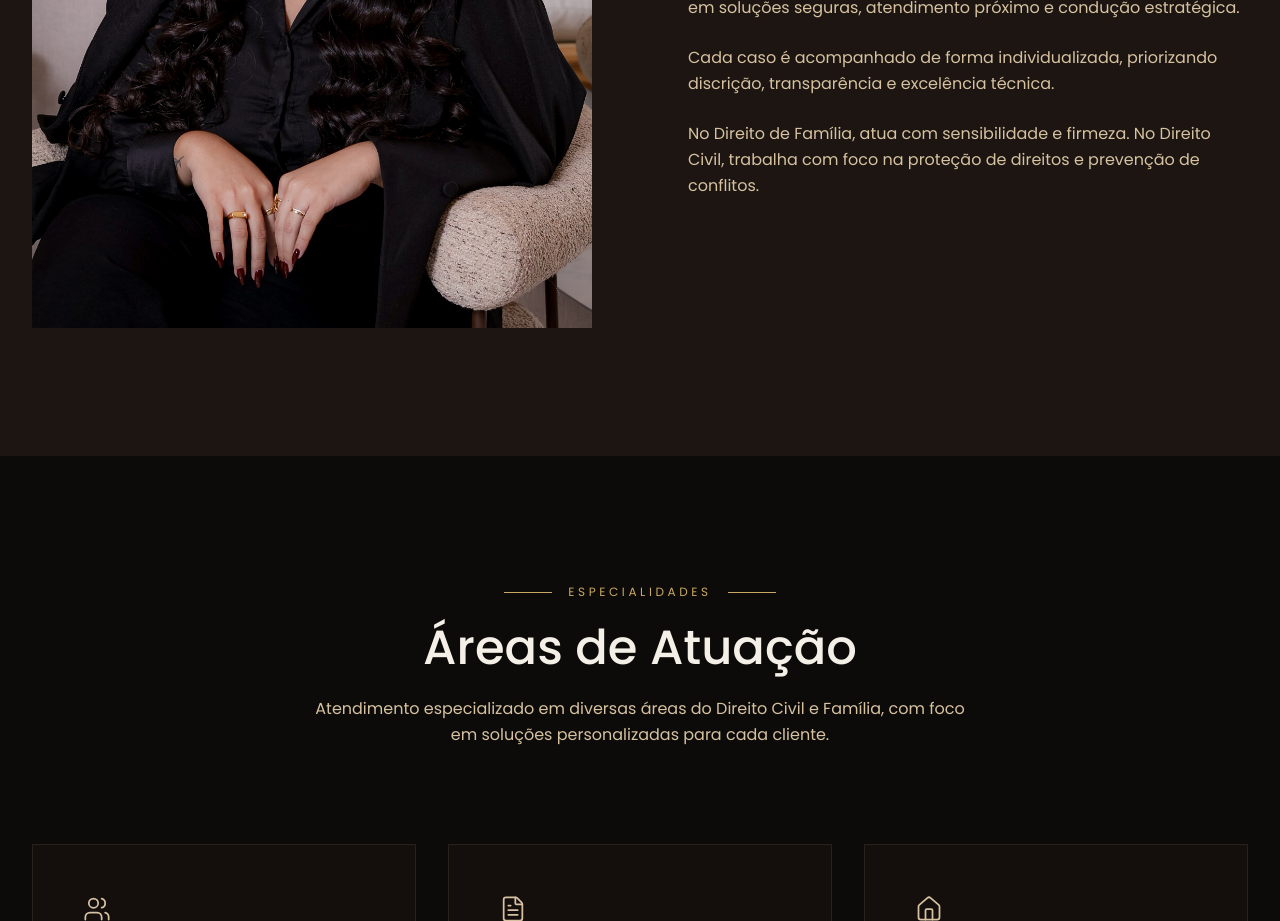
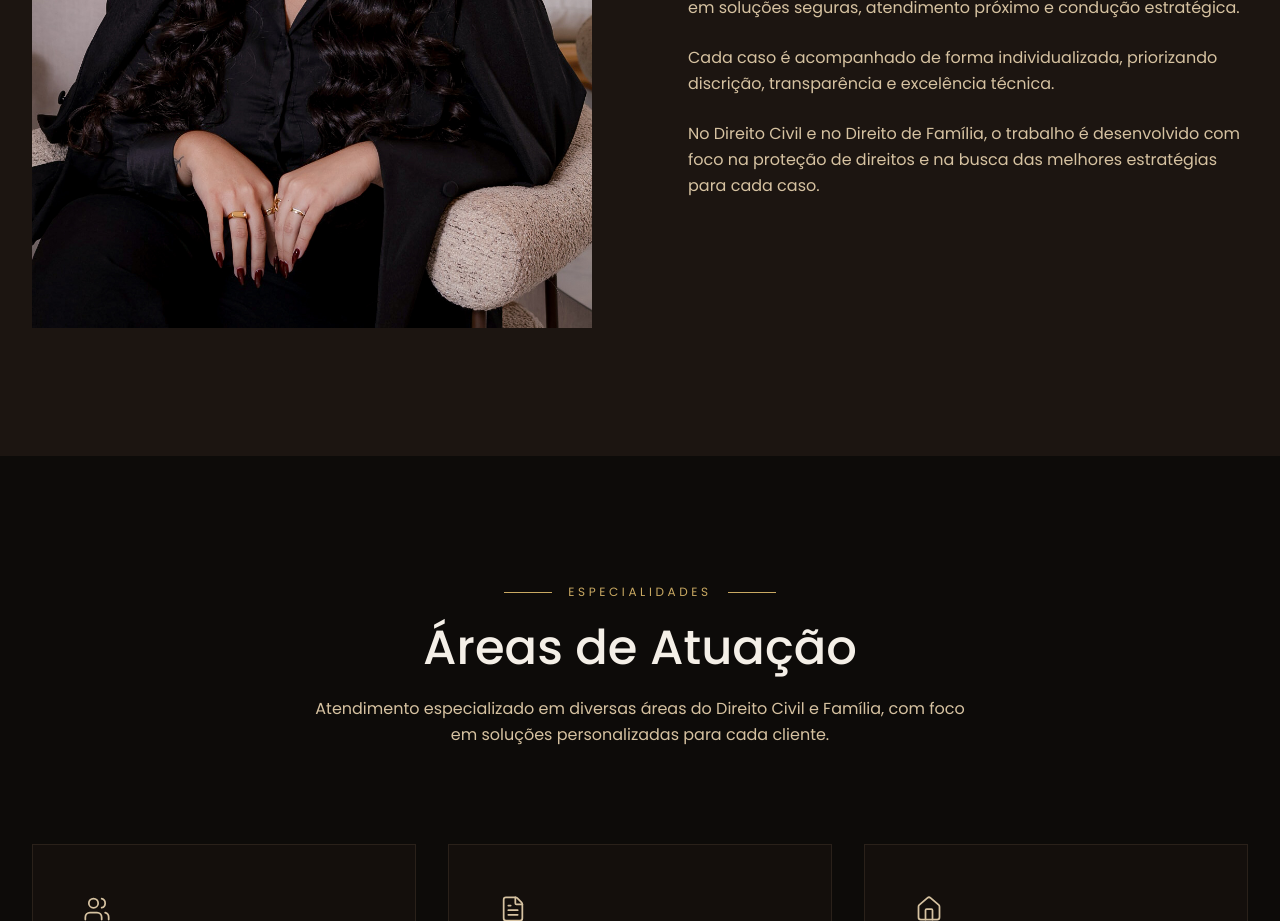
Before and after one commit to MariaEduardaOseas/eduardasantanaadvocacia, a Next.js app: page / in a window 1280 px wide. Shown: the part 1300-2221 px from the top of the page. Built offline with nearby package versions, Linux system fonts and the light colour scheme.

Commit message:
Update about-section.tsx

```diff
--- a/components/about-section.tsx
+++ b/components/about-section.tsx
@@ -34,8 +34,9 @@ export function AboutSection() {
               </p>
 
               <p>
-                No Direito de Família, atua com sensibilidade e firmeza.
-                No Direito Civil, trabalha com foco na proteção de direitos e prevenção de conflitos.
+                 No Direito Civil e no Direito de Família, o trabalho é
+  desenvolvido com foco na proteção de direitos e na busca
+  das melhores estratégias para cada caso.
               </p>
             </div>
 
```
